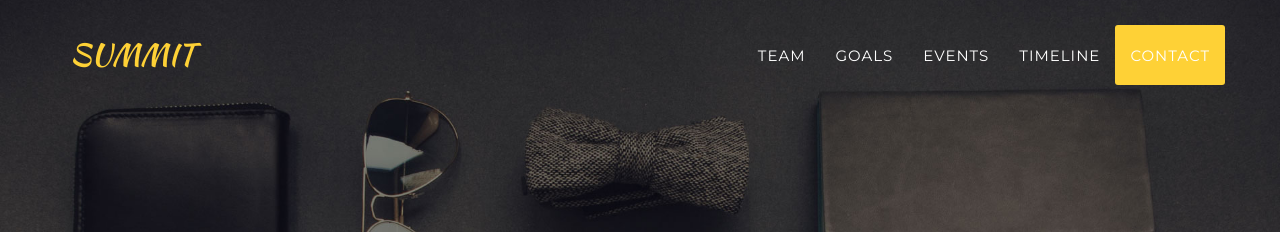
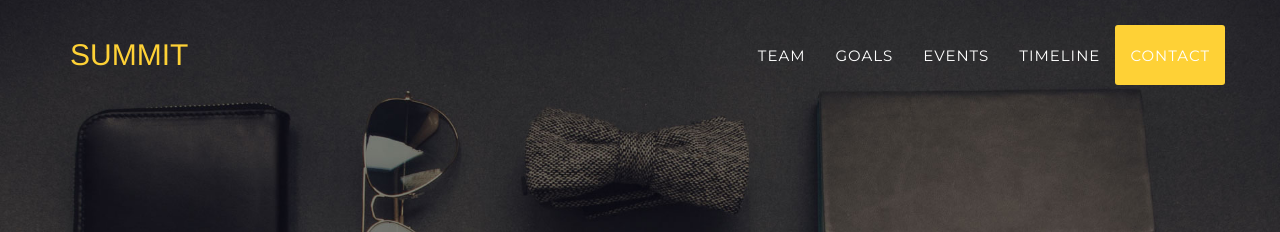
Before and after one commit to OzieGamma/SME-Website, a Jekyll site: the page built from index.html, in a window 1280 px wide. Shown: the top 232 px of the page. Built offline with Jekyll 4.4.1, drawn with Linux system fonts in a browser that asks for light colours; some web fonts are replaced.

Commit message:
Changed font of brand

```diff
--- a/_includes/css/agency.css
+++ b/_includes/css/agency.css
@@ -176,7 +176,7 @@ fieldset[disabled] .btn-xl.active {
 }
 
 .navbar-default .navbar-brand {
-    font-family: "Kaushan Script","Helvetica Neue",Helvetica,Arial,cursive;
+    font-family: Stencil,"Helvetica Neue",Helvetica,Arial,cursive;
     color: #{{ site.color.primary }};
 }
 
```
